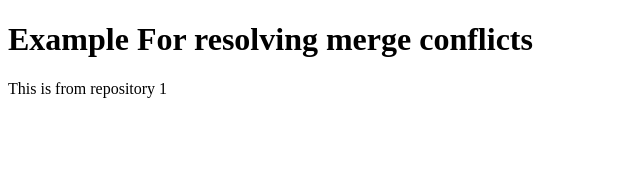
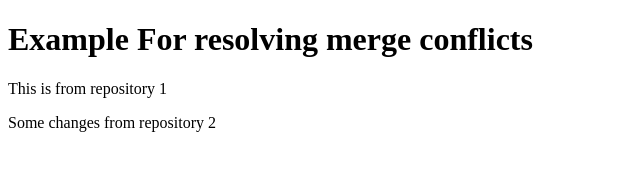
Before and after one commit to 000NINTENDO/merge-conflict-example, a plain HTML site: page index.html in a window 1280 px wide. Shown: the whole page, without its empty margins (0-640 px from the left). Drawn offline with Linux system fonts and the light colour scheme.

Commit message:
commit from repository 2

```diff
--- a/index.html
+++ b/index.html
@@ -9,5 +9,6 @@
   <body>
     <h1>Example For resolving merge conflicts</h1>
     <p>This is from repository 1</p>
+    <p>Some changes from repository 2</p>
   </body>
 </html>
```
